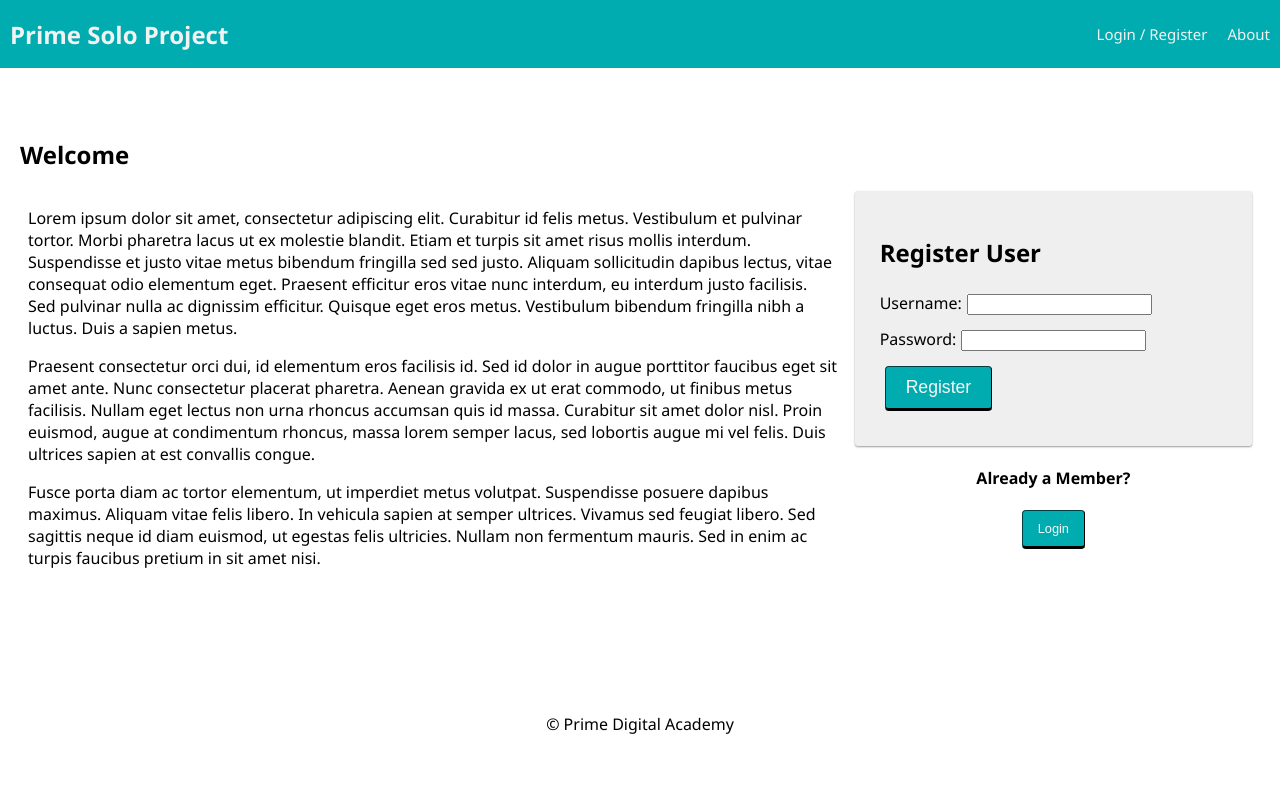
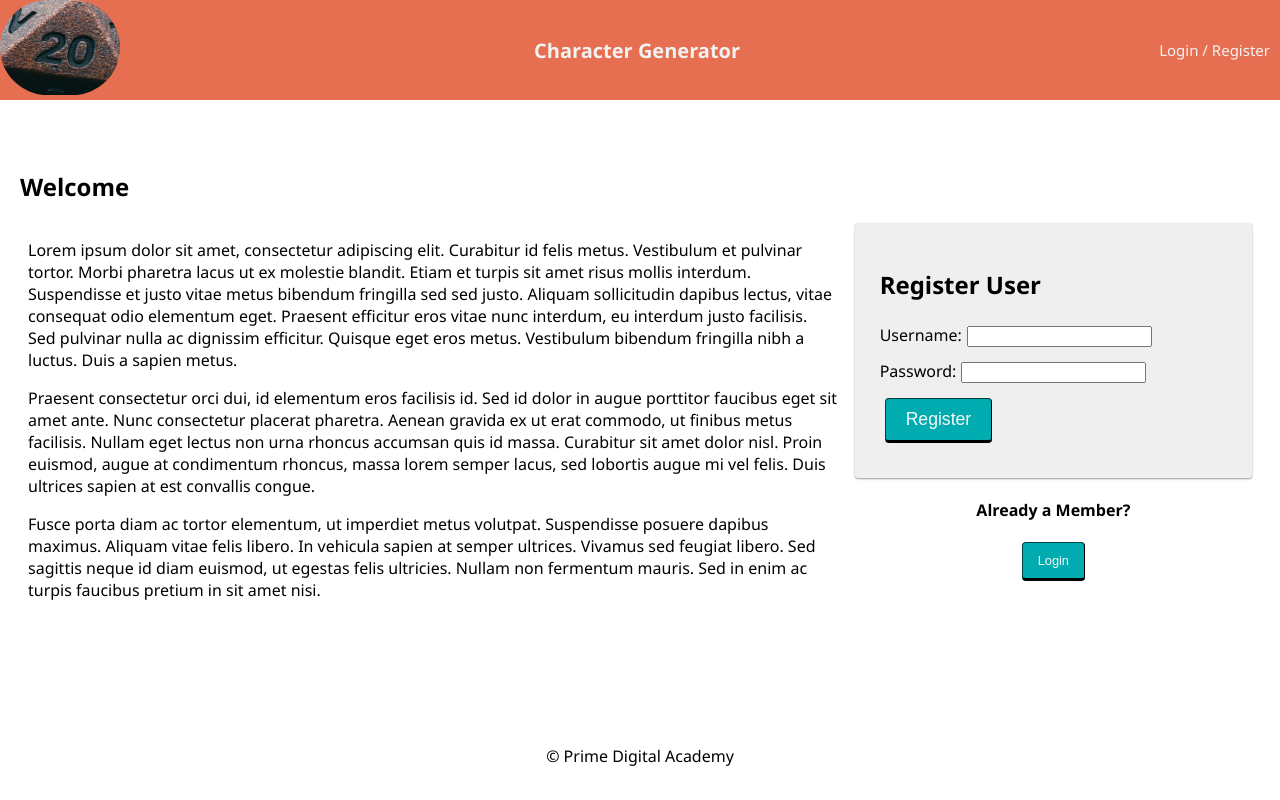
Before and after one commit to DBholt0311/D-DCharacterGenerator, a React (Vite) app: page /user#/home in a window 1280 px wide. Built offline with nearby package versions, Linux system fonts and the light colour scheme; no server answers.

Commit message:
added base page for char sheet, and route to page

```diff
--- a/src/components/App/App.jsx
+++ b/src/components/App/App.jsx
@@ -23,6 +23,8 @@ import RaceList from "../CharCreation/RaceList/RaceList";
 import ClassList from "../CharCreation/ClassList/ClassList";
 import AbilityScores from "../CharCreation/AbilityScores/AbilityScores";
 import CharConfirmation from "../CharCreation/CharConfirmation/CharConfirmation";
+import CharSheet from "../CharSheet/CharSheet";
+
 import "./App.css";
 
 function App() {
@@ -91,6 +93,12 @@ function App() {
           </ProtectedRoute>
 
           <ProtectedRoute
+          exact
+          path="/charSheet">
+            <CharSheet />
+          </ProtectedRoute>
+
+          <ProtectedRoute
             // logged in shows InfoPage else shows LoginPage
             exact
             path="/info"
--- a/src/components/CharCreation/CharConfirmation/CharConfirmation.jsx
+++ b/src/components/CharCreation/CharConfirmation/CharConfirmation.jsx
@@ -1,5 +1,6 @@
 import React, { useState } from "react";
 import { useDispatch, useSelector } from "react-redux";
+import { Link } from "react-router-dom";
 
 function CharConfirmation() {
   const dispatch = useDispatch();
@@ -45,7 +46,7 @@ function CharConfirmation() {
             <p>Intelligence: {currentAbilityScores.intelligence}</p>
             <p>Charisma: {currentAbilityScores.charisma}</p>
             <p>user: {user.id}</p>
-            <button onClick={createChar}>Accept</button>
+            <button onClick={createChar}><Link to="/charSheet">Accept</Link></button>
         </div>
     )
 }
--- a/src/components/CharList/CharList.jsx
+++ b/src/components/CharList/CharList.jsx
@@ -61,7 +61,7 @@ function CharList() {
             <td>{char.race}</td>
             <td>{char.class}</td>
             <td>
-              <button>Select</button>
+              <button><Link to="/charSheet">Select</Link></button>
             </td>
           </tr>
         ))}
--- /dev/null
+++ b/src/components/CharSheet/CharSheet.jsx
@@ -0,0 +1,7 @@
+import React from "react";
+
+function CharSheet() {
+    return <p>charsheet</p>
+}
+
+export default CharSheet;
--- a/src/components/Nav/Nav.css
+++ b/src/components/Nav/Nav.css
@@ -5,7 +5,7 @@
   align-items: center;
 
   margin: 0 0 30px;
-  background-color: #00acb0;
+  background-color: #e76f51;
   overflow: hidden;
 }
 
@@ -14,19 +14,20 @@
 }
 
 .nav-title {
-  font-size: 24px;
+  font-size: 20px;
   font-weight: 700;
+  text-align: left;
   color: #f2f2f2;
-  padding-left: 10px;
+  padding-left: 5px;
   margin: 0;
 }
 
 .navLink {
   display: inline-block;
   color: #f2f2f2;
-  background-color: #00acb0;
+  background-color: #e76f51;
   text-align: center;
-  padding: 24px 10px;
+  padding: 10px 10px;
   text-decoration: none;
   font-size: 15px;
 
@@ -40,3 +41,9 @@
 .navLink:hover {
   background-color: #008183;
 }
+
+.img {
+border-radius: 100px;
+width: 120px;
+height: 95px;
+}
--- a/src/components/Nav/Nav.jsx
+++ b/src/components/Nav/Nav.jsx
@@ -10,8 +10,9 @@ function Nav() {
   return (
     <div className="nav">
       <Link to="/home">
-        <h2 className="nav-title">Prime Solo Project</h2>
+      <img className="img" src="images/Standin-header-img.jpeg" />
       </Link>
+        <h4 className="nav-title">Character Generator</h4>
       <div>
         {/* If no user is logged in, show these links */}
         {!user.id && (
@@ -28,17 +29,9 @@ function Nav() {
               Character List
             </Link>
 
-            <Link className="navLink" to="/info">
-              Info Page
-            </Link>
-
             <LogOutButton className="navLink" />
           </>
         )}
-
-        <Link className="navLink" to="/about">
-          About
-        </Link>
       </div>
     </div>
   );
--- a/src/components/UserPage/UserPage.jsx
+++ b/src/components/UserPage/UserPage.jsx
@@ -10,7 +10,6 @@ function UserPage() {
   return (
     <div className="container">
       <h2>Welcome, {user.username}!</h2>
-      <p>Character List</p>
       <CharList />
       <LogOutButton className="btn" />
     </div>
```
Also changed, not shown: public/images/Standin-header-img.jpeg (added).
